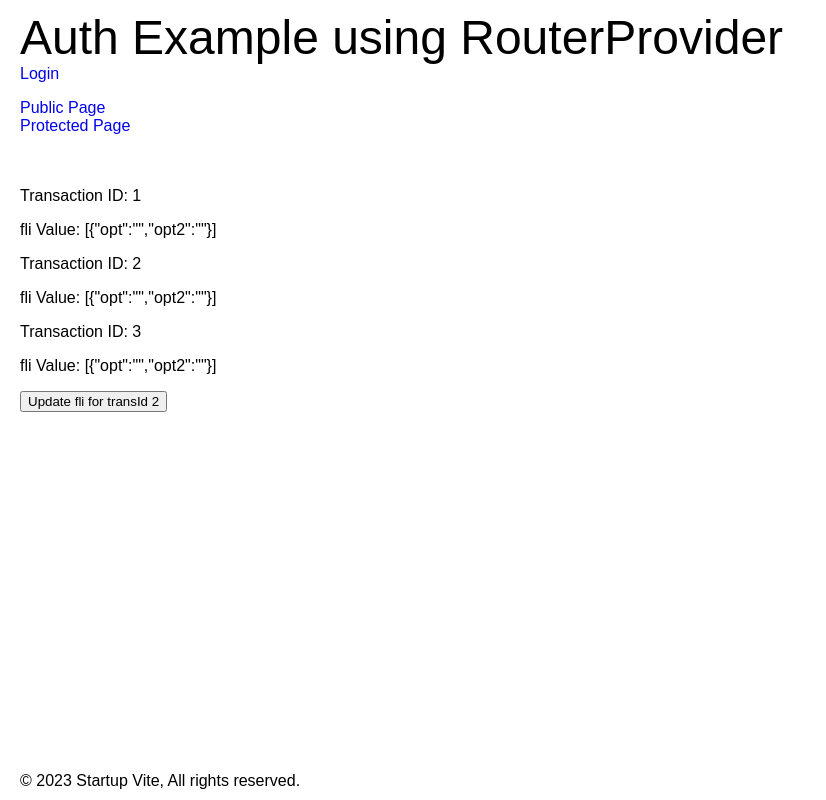
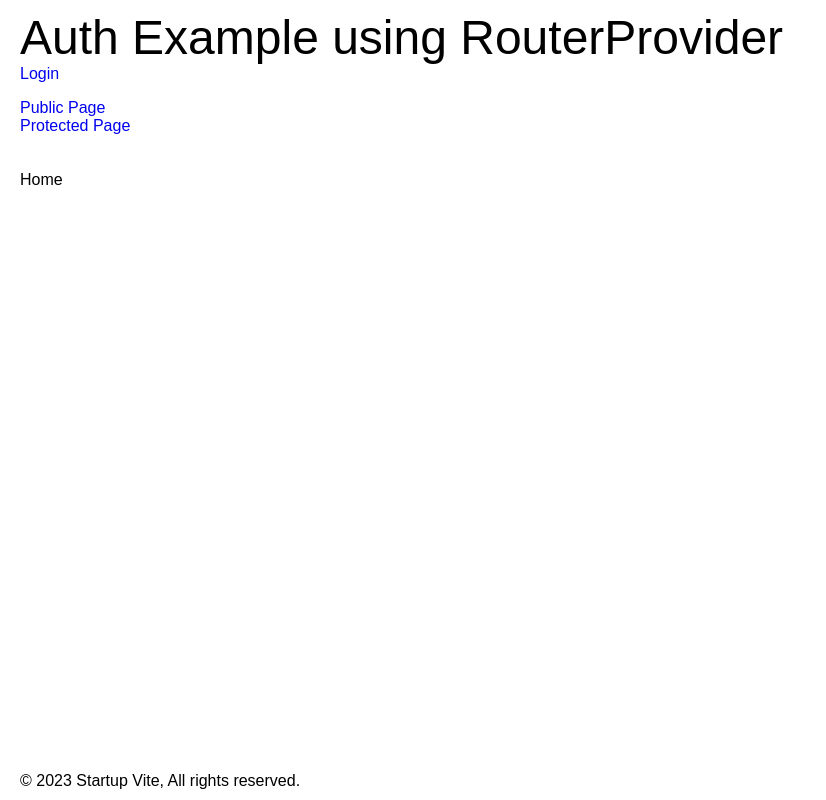
Before and after one commit to jardenna/startVite, a React (Vite) app: page / in a window 1280 px wide. Shown: the whole page, without its empty margins (0-826 px from the left). Built offline with nearby package versions, Linux system fonts and the light colour scheme; a web font is replaced by a local one.

Commit message:
errorPage

```diff
--- /dev/null
+++ b/src/pages/ErrorPage.tsx
@@ -0,0 +1,32 @@
+import { FC } from 'react';
+import {
+  isRouteErrorResponse,
+  useNavigate,
+  useRouteError,
+} from 'react-router-dom';
+
+interface ErrorPageProps {}
+const ErrorPage: FC<ErrorPageProps> = () => {
+  const navigate = useNavigate();
+  const error = useRouteError() as Error;
+
+  if (!isRouteErrorResponse(error)) {
+    return null;
+  }
+
+  return (
+    <div>
+      <h1>Something went wrong 😢</h1>
+      <p>{error.data}</p>
+      <button
+        type="button"
+        onClick={() => {
+          navigate(-1);
+        }}
+      >
+        Go back
+      </button>
+    </div>
+  );
+};
+export default ErrorPage;
--- a/src/pages/PublicPage.tsx
+++ b/src/pages/PublicPage.tsx
@@ -1,68 +1,3 @@
-/* eslint-disable object-curly-newline */
-/* eslint-disable function-paren-newline */
-/* eslint-disable implicit-arrow-linebreak */
-import React, { useState } from 'react';
-
-interface ArrayItem {
-  transId: number;
-  fli: Array<{ opt: string; opt2: string }>;
-}
-
-const PublicPage: React.FC = () => {
-  // Define your initial array
-  const initialArray: ArrayItem[] = [
-    { transId: 1, fli: [{ opt: '', opt2: '' }] },
-    { transId: 2, fli: [{ opt: '', opt2: '' }] },
-    { transId: 3, fli: [{ opt: '', opt2: '' }] },
-  ];
-
-  // State to hold the array
-  const [array, setArray] = useState<ArrayItem[]>(initialArray);
-
-  // Function to update the fli value for all items with the same transId
-  const updateFliForTransId = (
-    transId: number,
-    newValue: Array<{ opt: string; opt2: string }>,
-  ) => {
-    setArray((prevArray) =>
-      prevArray.map((item) => {
-        if (item.transId === transId) {
-          // Update the fli value for the matching transId
-          return {
-            ...item,
-            fli: newValue,
-          };
-        }
-        return item;
-      }),
-    );
-  };
-
-  // Usage example: updating the fli value for all items with transId 2
-  const updateFliForTransId2 = () => {
-    const newFliValue = [
-      {
-        opt: 'newOpt',
-        opt2: 'newOpt2',
-      },
-    ];
-
-    updateFliForTransId(2, newFliValue);
-  };
-
-  return (
-    <div>
-      {array.map((item) => (
-        <div key={item.transId}>
-          <p>Transaction ID: {item.transId}</p>
-          <p>fli Value: {JSON.stringify(item.fli)}</p>
-        </div>
-      ))}
-      <button type="button" onClick={updateFliForTransId2}>
-        Update fli for transId 2
-      </button>
-    </div>
-  );
-};
+const PublicPage: React.FC = () => <div>Home</div>;
 
 export default PublicPage;
--- a/src/routes/routeConfig.tsx
+++ b/src/routes/routeConfig.tsx
@@ -5,12 +5,18 @@ import {
   loginLoader,
   protectedLoader,
 } from '../auth/authFunctions';
+import ErrorPage from '../pages/ErrorPage';
 import Layout from '../pages/Layout';
 import LoginPage from '../pages/LoginPage';
 import ProtectedPage from '../pages/ProtectedPage';
 import PublicPage from '../pages/PublicPage';
 
 const router = createBrowserRouter([
+  {
+    path: '/',
+    element: <Layout />,
+    errorElement: <ErrorPage />,
+  },
   {
     id: 'root',
     path: '/',
```
